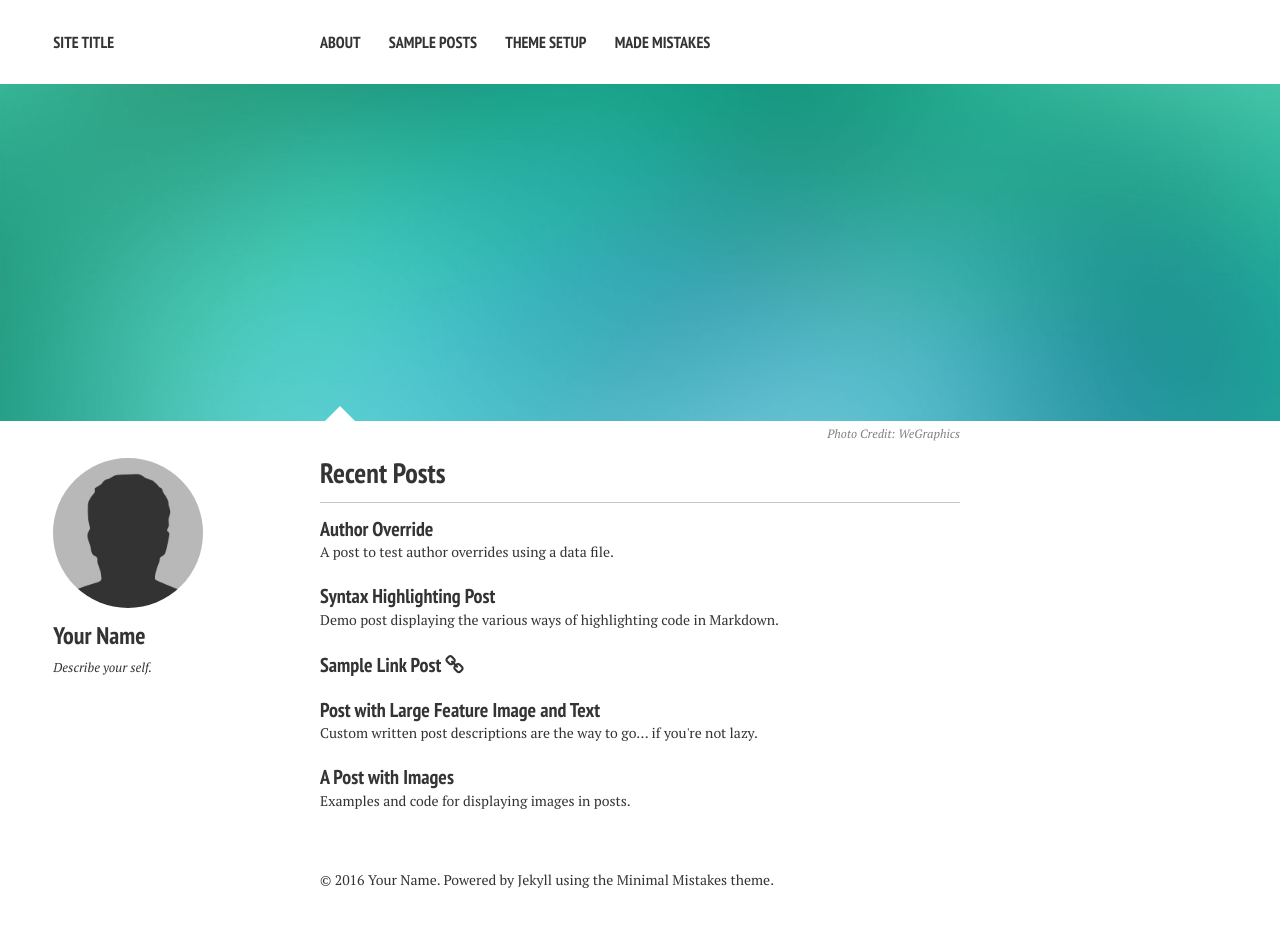
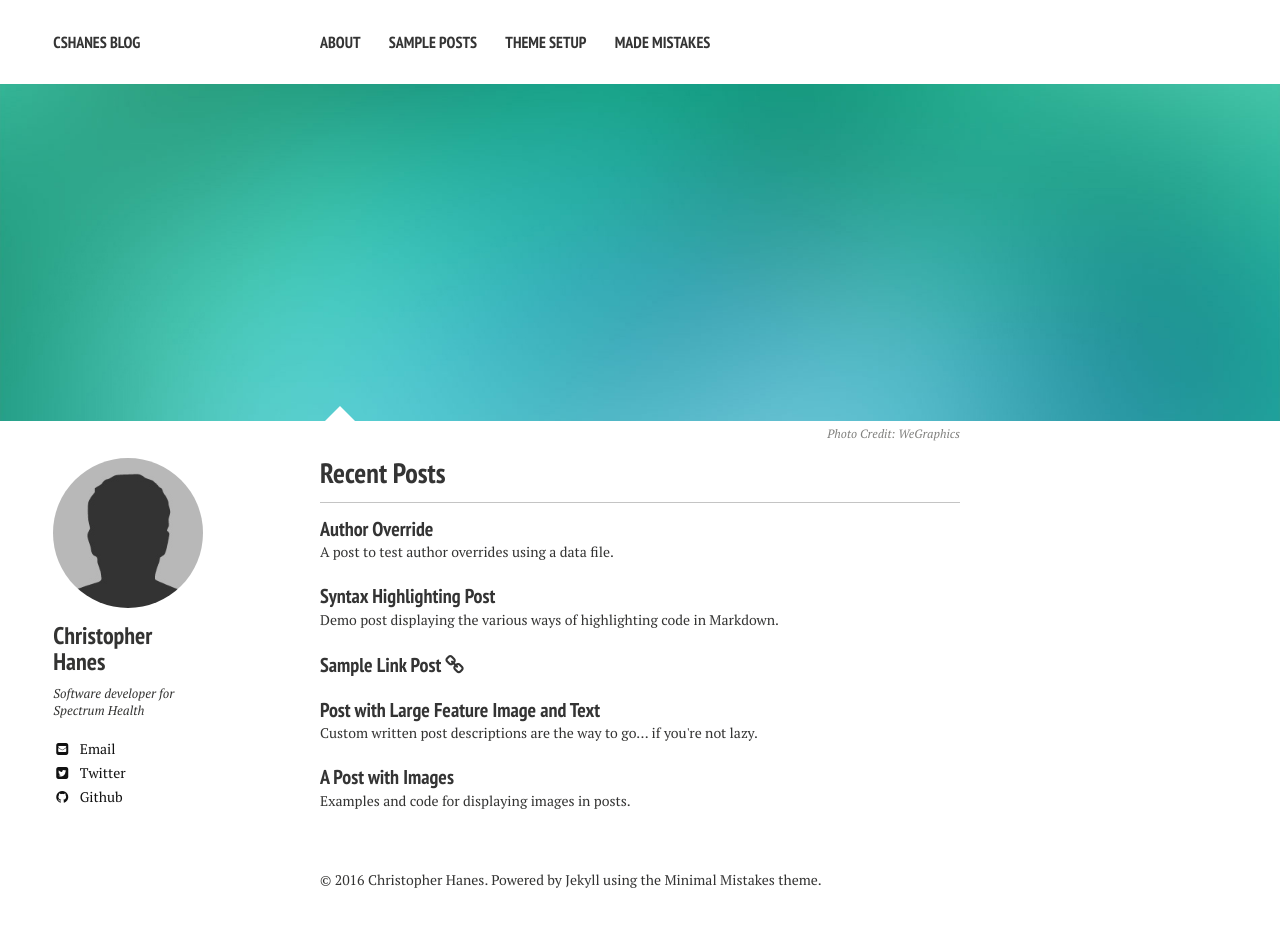
Before and after one commit to cshanes/cshanes.github.io, a Jekyll site: the page built from index.md, in a window 1280 px wide. Built offline with Jekyll 4.4.1, drawn with Linux system fonts in a browser that asks for light colours; nearby versions of some CDN libraries.

Commit message:
adding info to config

```diff
--- a/_config.yml
+++ b/_config.yml
@@ -1,6 +1,6 @@
 # Site wide configuration
 
-title:            Site Title
+title:            cshanes blog
 locale:           en_US
 url:
 
@@ -26,12 +26,12 @@ kramdown:
 
 # Site owner
 owner:
-  name: Your Name
+  name: Christopher Hanes
   avatar: bio-photo.jpg
-  bio: "Describe your self."
-  email:
+  bio: "Software developer for Spectrum Health"
+  email: cshanes@umich.edu
   disqus-shortname:
-  twitter: #username
+  twitter: ctopherhanes
   facebook: #username
   google:
     plus: #username
@@ -40,11 +40,11 @@ owner:
     ad-client:
     ad-slot:
   bing-verify:
-  github: #username
+  github: cshanes
   stackoverflow: #123456/username   from a "http://stackoverflow.com/users/123456/username" link
   linkedin: #username
   xing: #username
-  instagram: #username
+  instagram: #cshanes
   lastfm: #username
   tumblr: #username
   pinterest: #username
```
